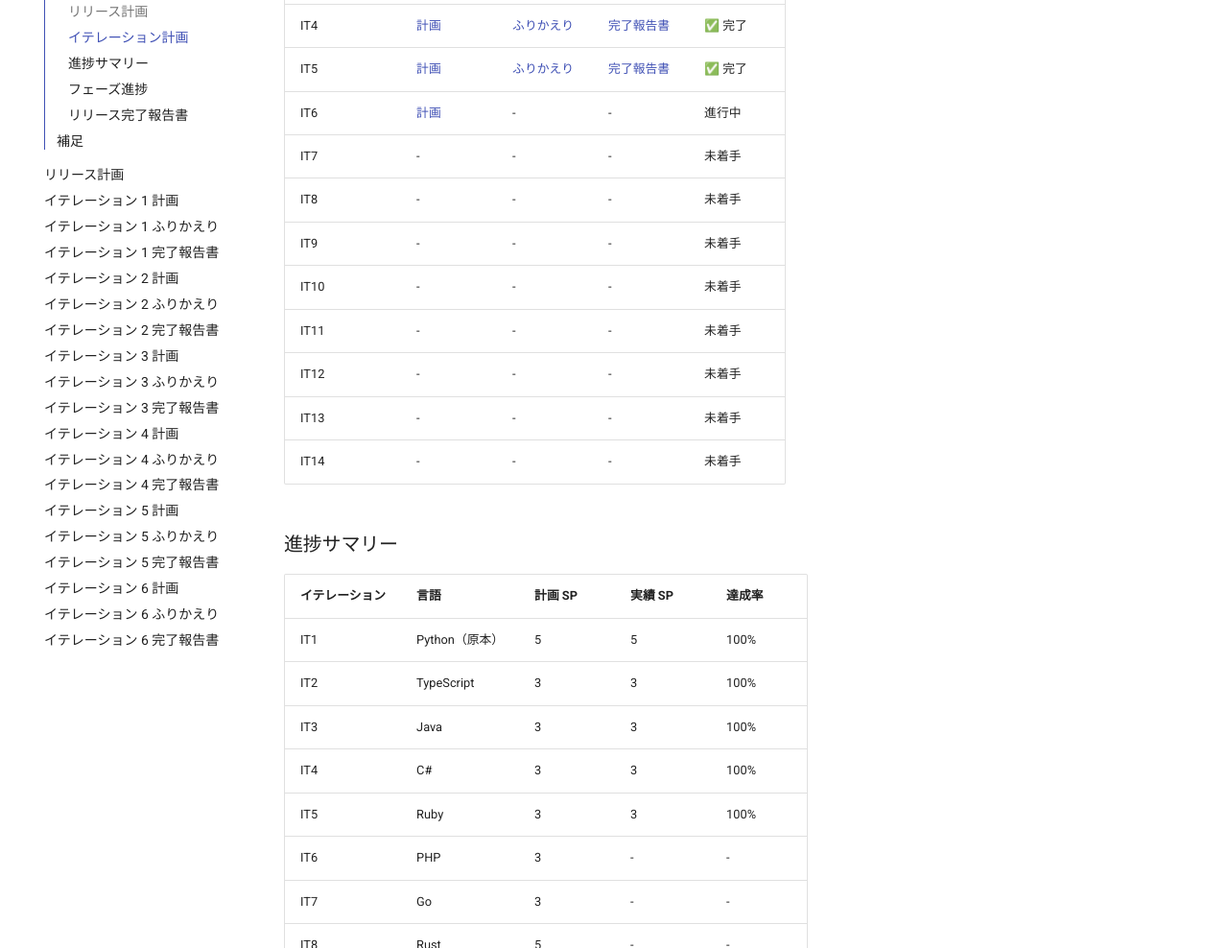
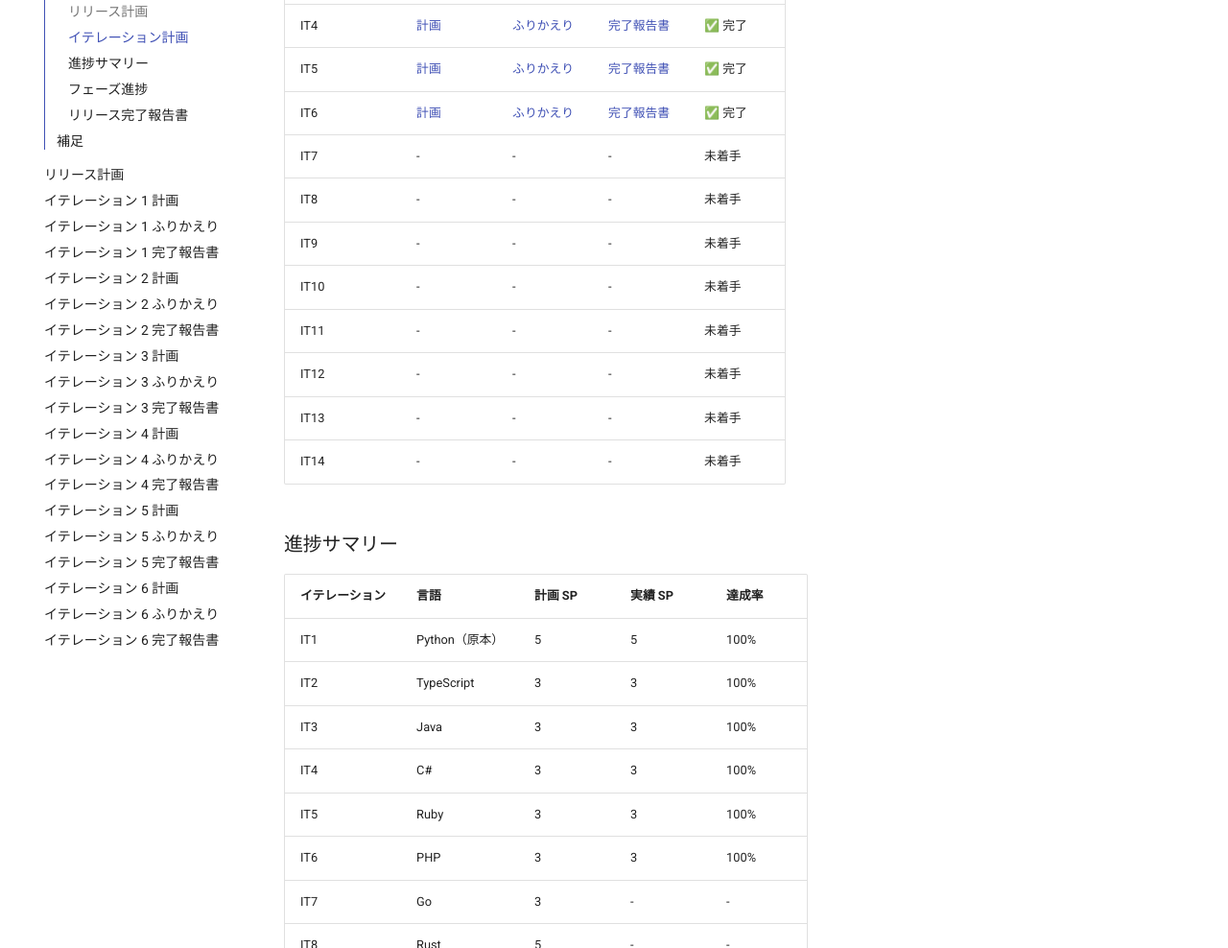
Before and after one commit to k2works/getting-started-algorithm, an MkDocs documentation site: the page built from docs/development/index.md, in a window 1280 px wide and 1400 px high, scrolled down 604 px. Shown: the part 150-1138 px from the top of the window at 96% size. Built offline with MkDocs 1.6.1 and Material for MkDocs 9.7.7, drawn with Linux system fonts in a browser that asks for light colours; comment, search, counter and statistics services are not loaded; some of the changed text lies outside the part shown.

Commit message:
docs: development/index.md を IT-6 完了状態に更新する

```diff
--- a/docs/development/index.md
+++ b/docs/development/index.md
@@ -19,7 +19,7 @@
 | IT3 | [計画](iteration_plan-3.md) | [ふりかえり](retrospective-3.md) | [完了報告書](iteration_report-3.md) | ✅ 完了 |
 | IT4 | [計画](iteration_plan-4.md) | [ふりかえり](retrospective-4.md) | [完了報告書](iteration_report-4.md) | ✅ 完了 |
 | IT5 | [計画](iteration_plan-5.md) | [ふりかえり](retrospective-5.md) | [完了報告書](iteration_report-5.md) | ✅ 完了 |
-| IT6 | [計画](iteration_plan-6.md) | - | - | 進行中 |
+| IT6 | [計画](iteration_plan-6.md) | [ふりかえり](retrospective-6.md) | [完了報告書](iteration_report-6.md) | ✅ 完了 |
 | IT7 | - | - | - | 未着手 |
 | IT8 | - | - | - | 未着手 |
 | IT9 | - | - | - | 未着手 |
@@ -38,7 +38,7 @@
 | IT3 | Java | 3 | 3 | 100% |
 | IT4 | C# | 3 | 3 | 100% |
 | IT5 | Ruby | 3 | 3 | 100% |
-| IT6 | PHP | 3 | - | - |
+| IT6 | PHP | 3 | 3 | 100% |
 | IT7 | Go | 3 | - | - |
 | IT8 | Rust | 5 | - | - |
 | IT9 | F# | 5 | - | - |
@@ -47,13 +47,13 @@
 | IT12 | Haskell | 5 | - | - |
 | IT13 | Elixir | 5 | - | - |
 | IT14 | 統合解説 | 8 | - | - |
-| **累計** | | **61** | **17** | **28%** |
+| **累計** | | **61** | **20** | **33%** |
 
 ### フェーズ進捗
 
 | フェーズ | 内容 | SP | 完了 SP | 状態 |
 |---------|------|-----|---------|------|
-| Phase 1 | Python 原本 + OOP 言語展開（6 言語） | 20 | 17 | 進行中（IT-6 開始） |
+| Phase 1 | Python 原本 + OOP 言語展開（6 言語） | 20 | 20 | ✅ 完了 |
 | Phase 2 | システム言語 + 関数型言語展開（7 言語） | 33 | 0 | 未着手 |
 | Phase 3 | 多言語統合解説 | 8 | 0 | 未着手 |
 
```
